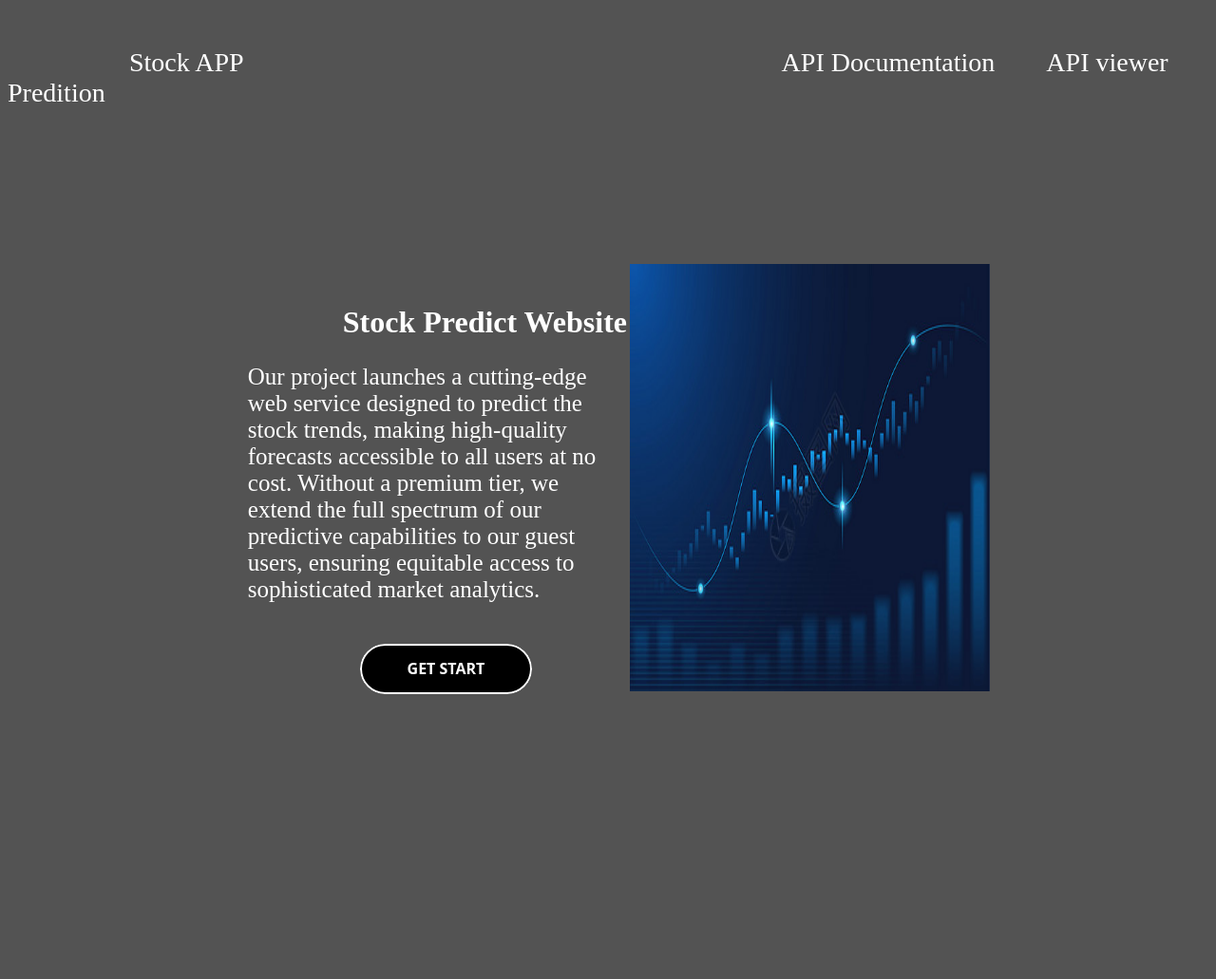
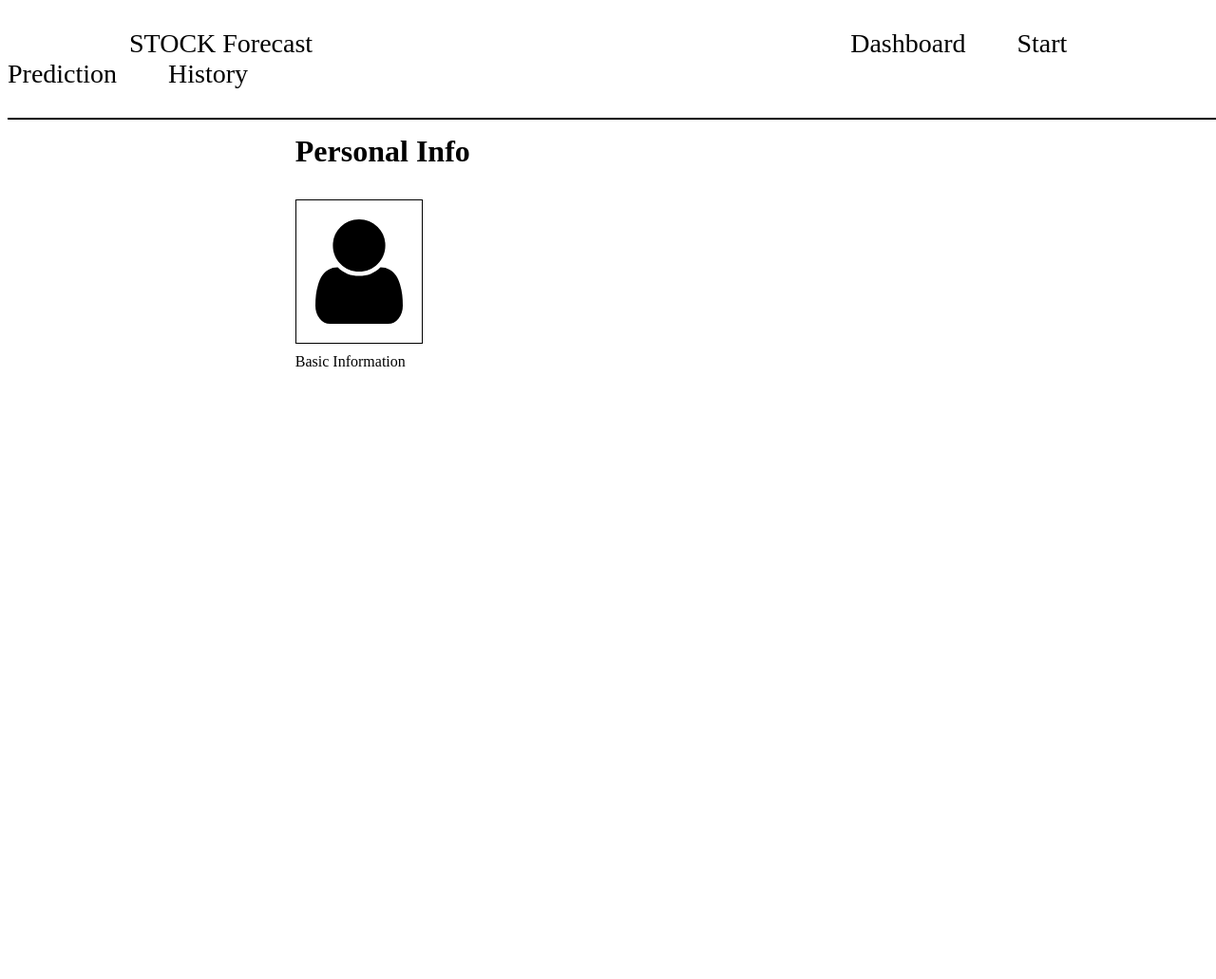
Before and after one commit to EricLi0473/CSCI321, a Flask app: page / in a window 1280 px wide. Shown: the whole page at 95% size. After the commit the page ends 386 px from the top, so only its background shows below. Run offline with Flask 3, Linux system fonts and the light colour scheme.

Commit message:
JinWei upload, user page and admin page, not complete yet

```diff
--- a/static/UserSystem/MainPage.css
+++ b/static/UserSystem/MainPage.css
@@ -1,15 +1,16 @@
 body{
-   background-color:rgb(83, 83, 83);
+   background-color: rgb(255, 255, 255);
 }
 
 header {
    color: #fff;
-   padding: 50px 0;
+   padding: 30px 0;
    position: fixed;
    width: 100%;
    top: 0;
    z-index: 999;
    caret-color: transparent;
+    border-bottom: 2px solid black;
 }
 
 nav ul {
@@ -24,7 +25,7 @@ nav ul li {
 }
 
 nav ul li a {
-   color: #fff;
+   color: #000000;
    text-decoration: none;
    font-size: 28px;
 }
@@ -35,13 +36,13 @@ nav ul li a {
    width: 60%;
    height: 600px;
    margin-left: 20%;
-   color: #fff;
+   color: #000000;
 }
 
 .h-set{
    position: relative;
-   top: 100px;
-   left: 100px;
+    left: 50px;
+    top: -80px;
 }
 
 .p-set{
@@ -50,13 +51,12 @@ nav ul li a {
    padding-right: 50%;
    font-size: 25px;
 }
-
 .img{
    position: relative;
-   left: 53%;
-   bottom: 47%;
-   width: 50%;
-   height: 75%;
+    border: 1px solid black;
+   left: 50px;
+   bottom: 70px;
+    padding: 20px;
 }
 
 /* button css */
--- a/templates/front-end page/UserSystem/MainPage.html
+++ b/templates/front-end page/UserSystem/MainPage.html
@@ -11,21 +11,20 @@
     <header>
         <nav>
             <ul>
-                <li><a href="/" style="margin-left: 10%;">Stock APP</a></li>
-                <li><a href="DocumentPage" style="margin-left:40%;">API Documentation</a></li>
-                <li><a href="ViewerPage">API viewer</a></li>
-                <li><a href="SearchPage">Predition</a></li>
+                <li><a href="/" style="margin-left: 10%;">STOCK Forecast</a></li>
+                <li><a href="DocumentPage" style="margin-left:40%;">Dashboard</a></li>
+                <li><a href="ViewerPage">Start Prediction</a></li>
+                <li><a href="SearchPage">History</a></li>
             </ul>
         </nav>
     </header>
 
     <div class="web-description">
-        <h1 class="h-set">Stock Predict Website</h1>
-        <p class="p-set">Our project launches a cutting-edge web service designed to predict the stock trends, making high-quality forecasts accessible to all users at no cost.
-           Without a premium tier, we extend the full spectrum of our predictive capabilities to our guest users,
-           ensuring equitable access to sophisticated market analytics.</p>
-        <img class="img" src="../../../static/resource/P1.jpg">
-        <button class="btn-12"><span>Get Start</span></button>
+        <h1 class="h-set">Personal Info</h1>
+        <img class="img" src="../../../static/resource/normal_u15.svg">
+        <p class="h-set">Basic Information</p>
+
+        <p class="p-set"></p>
     </div>
 </body>
 </html>
--- a/templates/front-end page/UserSystem/officialWeb.html
+++ b/templates/front-end page/UserSystem/officialWeb.html
@@ -13,7 +13,7 @@
             <li><img src="../../../static/resource/replace.png" style="position: relative; left: 20px;"></li>
             <li><a href="" style="position: relative; top: -20px;">StockFrocast</a></li>
             <li><a href="#planPosition" style="margin-left:40%; position: relative; top: -20px;">Plan</a></li>
-            <li><a href="" style="position: relative; top: -20px;">Contact US</a></li>
+            <li><a href="https://csit321fyp24s2g27.wixsite.com/group27" style="position: relative; top: -20px;">Contact US</a></li>
             <li><a href="../../../templates/front-end%20page/adminSystem/adminLoginPage.html" style="position: relative; top: -20px;">Login/Sign up</a></li>
         </ul>
     </nav>
--- a/templates/front-end page/adminSystem/adminLoginPage.html
+++ b/templates/front-end page/adminSystem/adminLoginPage.html
@@ -25,7 +25,7 @@
         <ul>
             <li><img src="../../../static/resource/replace.png" style="position: relative; left: 20px;"></li>
             <li><a href="" style="position: relative; top: -20px;">StockFrocast</a></li>
-            <li><a href="#planPosition" style="margin-left:40%; position: relative; top: -20px;">Plan</a></li>
+            <li><a href="" style="margin-left:40%; position: relative; top: -20px;">Plan</a></li>
             <li><a href="" style="position: relative; top: -20px;">Contact US</a></li>
             <li><a href="../../../templates/front-end%20page/adminSystem/adminLoginPage.html" style="position: relative; top: -20px;">Login/Sign up</a></li>
         </ul>
```
Also changed, not shown: static/resource/normal_u15.svg (added).
